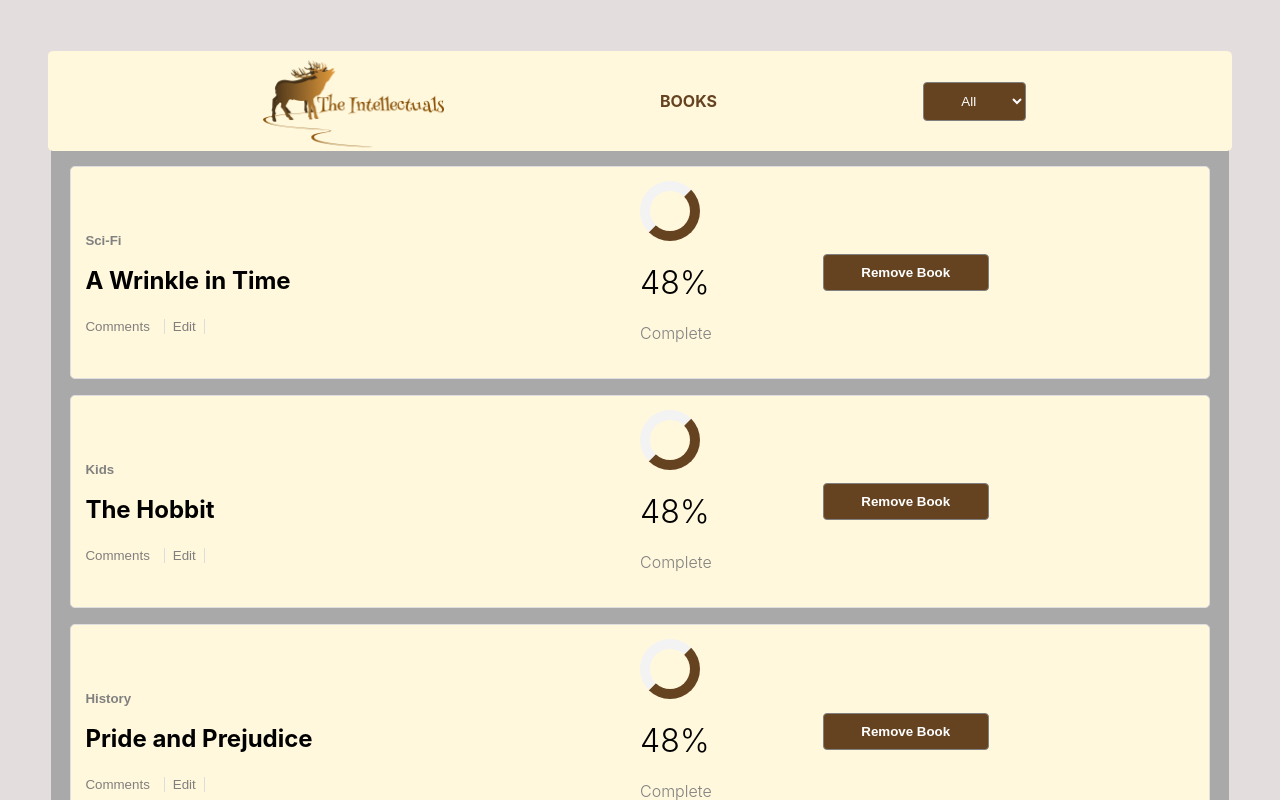
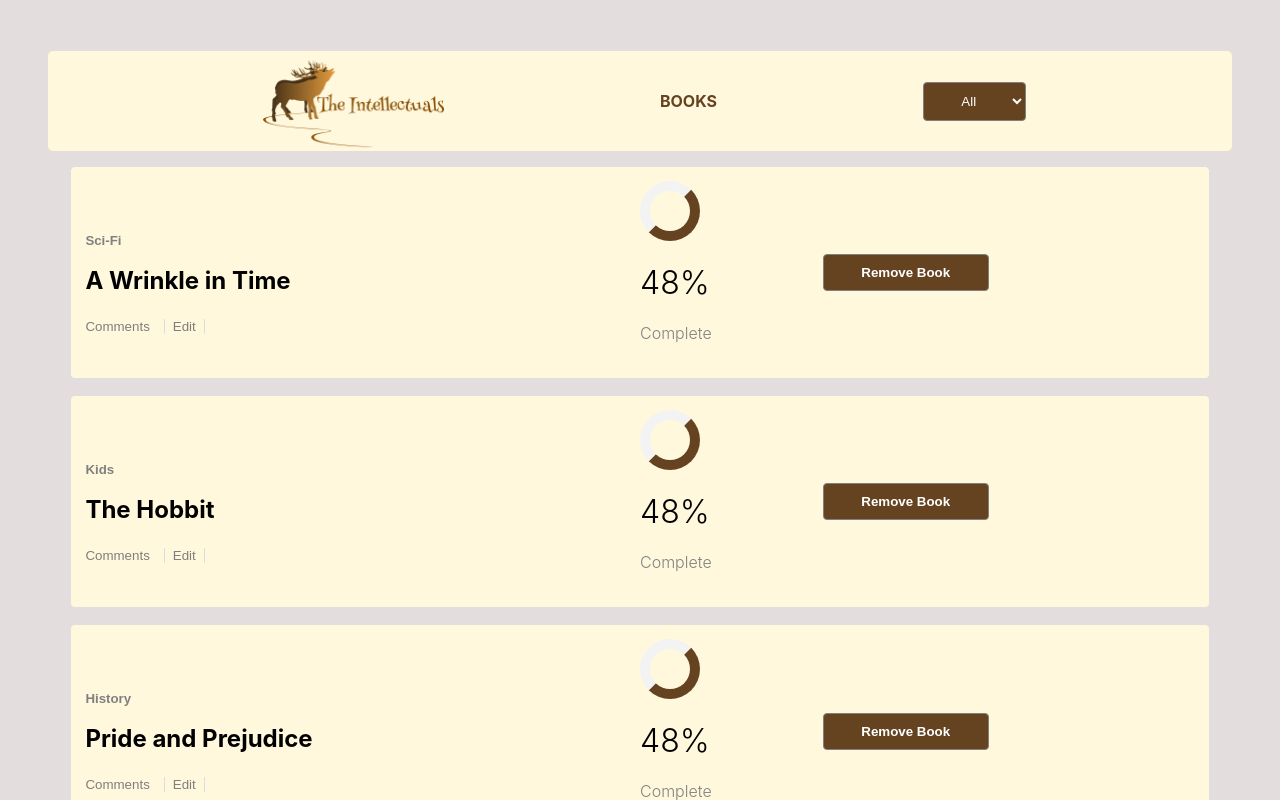
Before and after one commit to ampaire/BookStore, a React (Create React App) app: page / in a window 1280 px wide. Shown: the top 800 px of the page. Built offline with nearby package versions, Linux system fonts and the light colour scheme.

Commit message:
Fix the Ui

```diff
--- a/src/index.css
+++ b/src/index.css
@@ -135,7 +135,7 @@ button {
 }
 
 .container {
-  background-color: darkgrey;
+  background-color: rgb(228, 221, 221);
   padding: 1.2em;
 }
 
```
